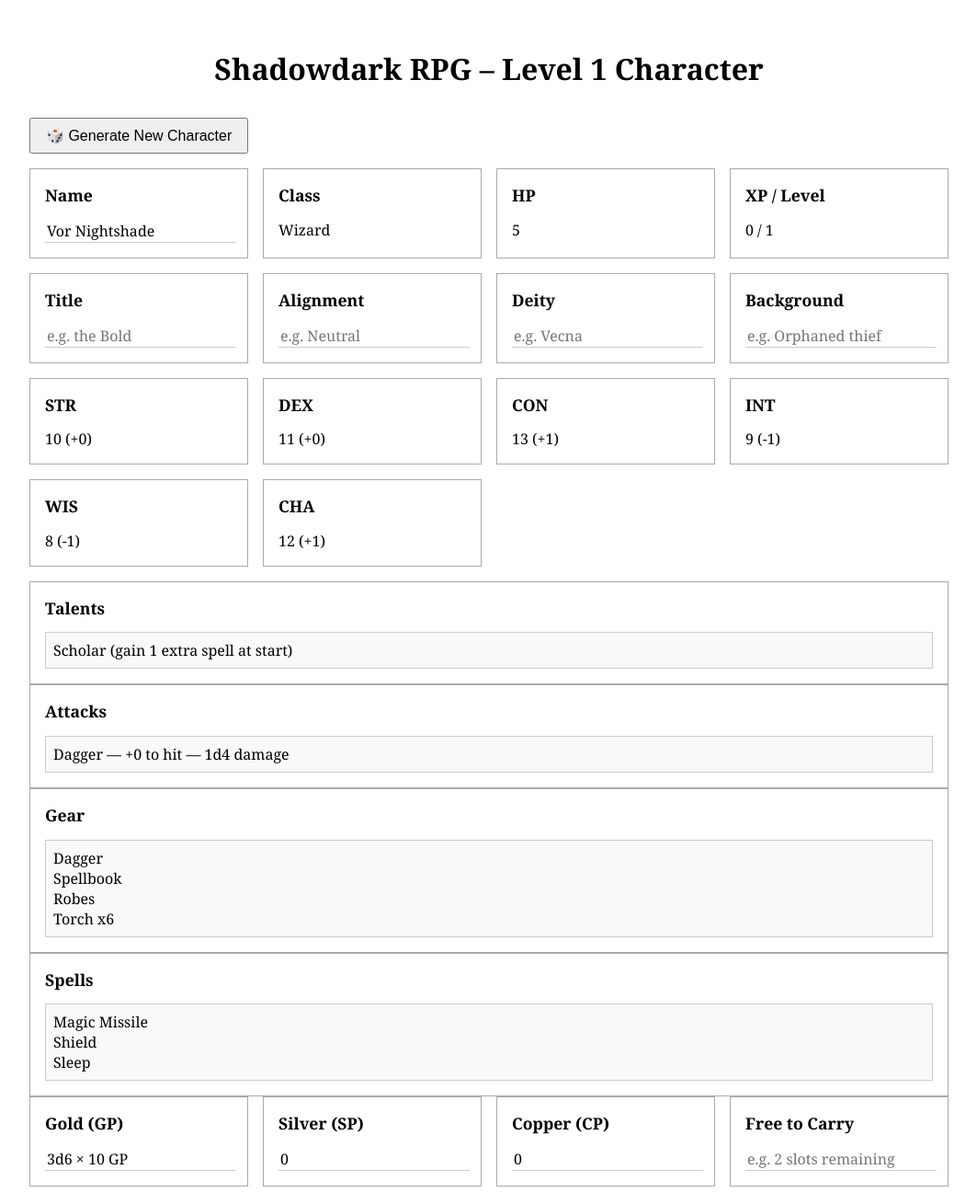
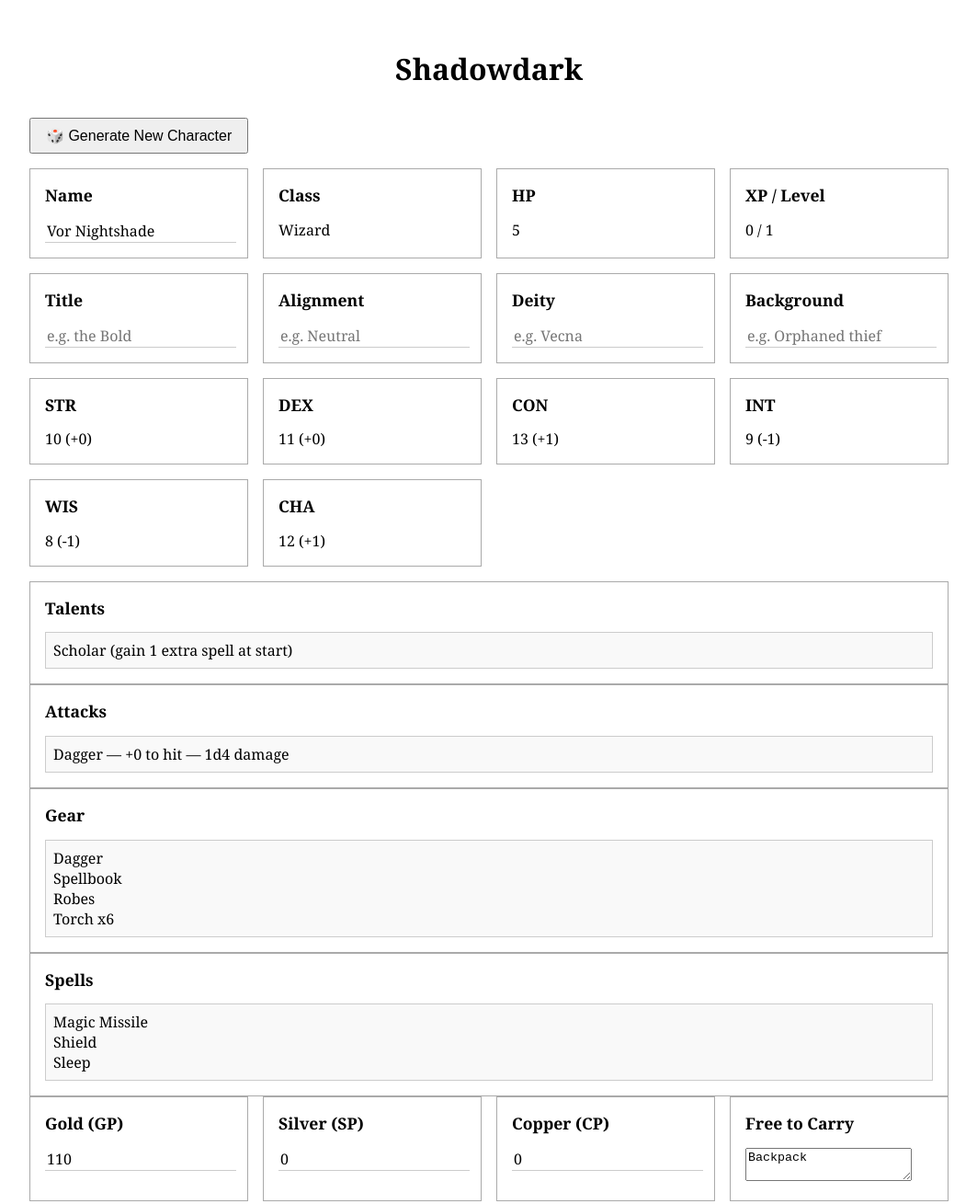
Before and after one commit to ebabel-eu/shadowdark-character, a website: page index.html in a window 1280 px wide. Shown: the whole page at 92% size, without its empty margins (108-1171 px from the left). Drawn offline with Linux system fonts and the light colour scheme.

Commit message:
Add gold and backpack

```diff
--- a/index.html
+++ b/index.html
@@ -67,7 +67,7 @@
   </style>
 </head>
 <body>
-  <h1>Shadowdark RPG – Level 1 Character</h1>
+  <h1>Shadowdark</h1>
   <button id="generateBtn" onclick="generateAndDisplay()">🎲 Generate New Character</button>
 
   <div class="grid">
@@ -117,10 +117,10 @@
   </div>
 
   <div class="grid">
-    <div class="section"><h2>Gold (GP)</h2><input type="text" value="3d6 × 10 GP"></div>
+    <div class="section"><h2>Gold (GP)</h2><input type="text" value="3d6 × 10 GP" id="gold"></div>
     <div class="section"><h2>Silver (SP)</h2><input type="text" value="0"></div>
     <div class="section"><h2>Copper (CP)</h2><input type="text" value="0"></div>
-    <div class="section"><h2>Free to Carry</h2><input type="text" placeholder="e.g. 2 slots remaining"></div>
+    <div class="section"><h2>Free to Carry</h2><textarea id="freeToCarry"></textarea></div>
   </div>
 
   <script>
@@ -140,6 +140,10 @@
       const first = ["Kael", "Ryn", "Thorn", "Mira", "Dara", "Zar", "Lira", "Bryn", "Vor", "Nyra", "Eld"];
       const last = ["Blackthorn", "Ironfist", "Stormborn", "Nightshade", "Whisperwind", "Ashwalker", "Brighthelm"];
       return `${getRandom(first)} ${getRandom(last)}`;
+    }
+
+    function startingGold() {
+      return roll3d6() * 10;
     }
 
     const classes = ["Fighter", "Thief", "Wizard", "Priest"];
@@ -192,7 +196,9 @@
         attacks: weapons.map(w => {
           const mod = w.type === "melee" ? stats.STR.mod : stats.DEX.mod;
           return `${w.name} — +${mod} to hit — ${w.die} damage`;
-        })
+        }),
+        freeToCarry: ["Backpack"],
+        gold: startingGold()
       };
     }
 
@@ -205,6 +211,8 @@
       document.getElementById("spells").textContent = char.spells.join("\n") || "None";
       document.getElementById("talents").textContent = char.talents.join("\n");
       document.getElementById("attacks").textContent = char.attacks.join("\n");
+      document.getElementById("gold").value = char.gold;
+      document.getElementById("freeToCarry").value = char.freeToCarry.join("\n");
 
       for (const stat in char.stats) {
         const s = char.stats[stat];
```
Also changed, not shown: package.json (added, +16 -0 lines).
